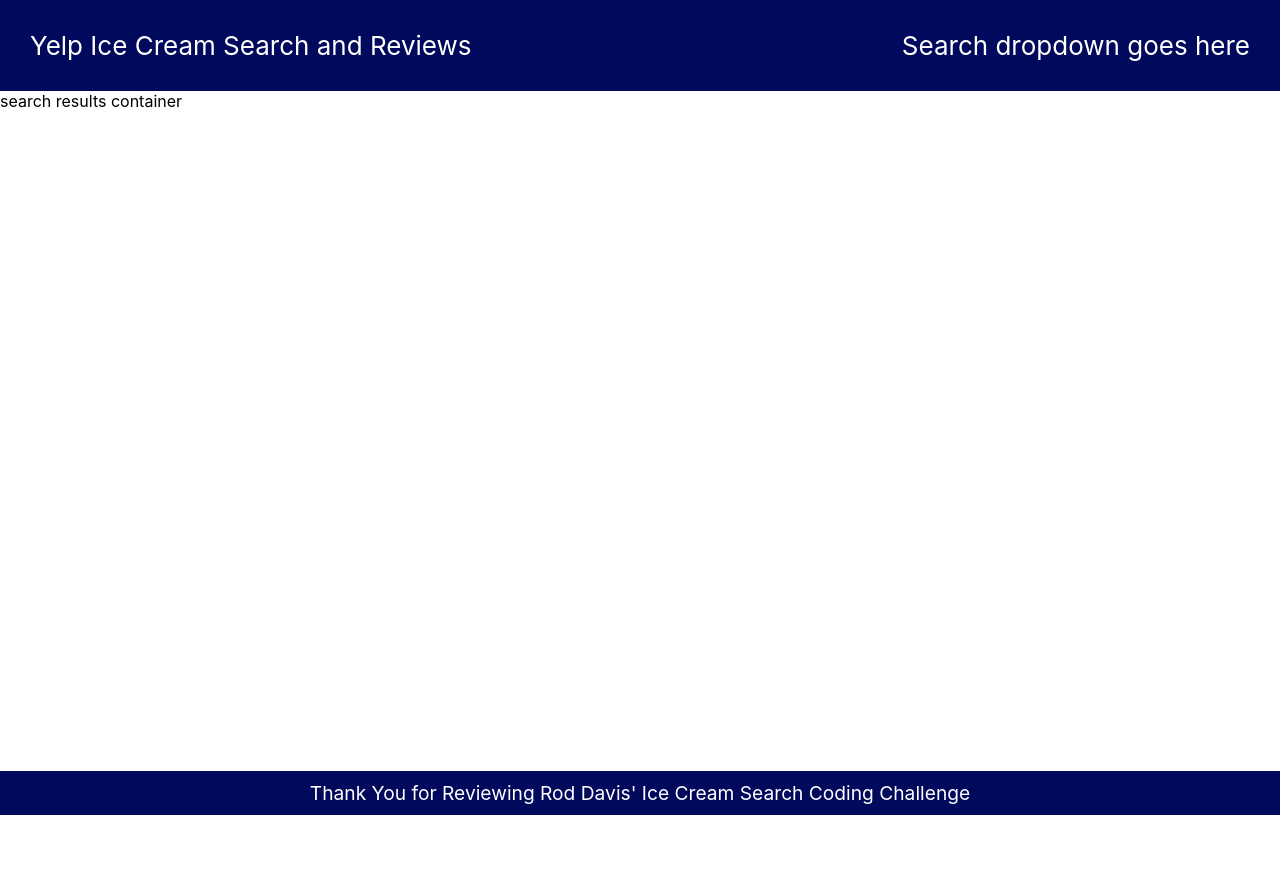
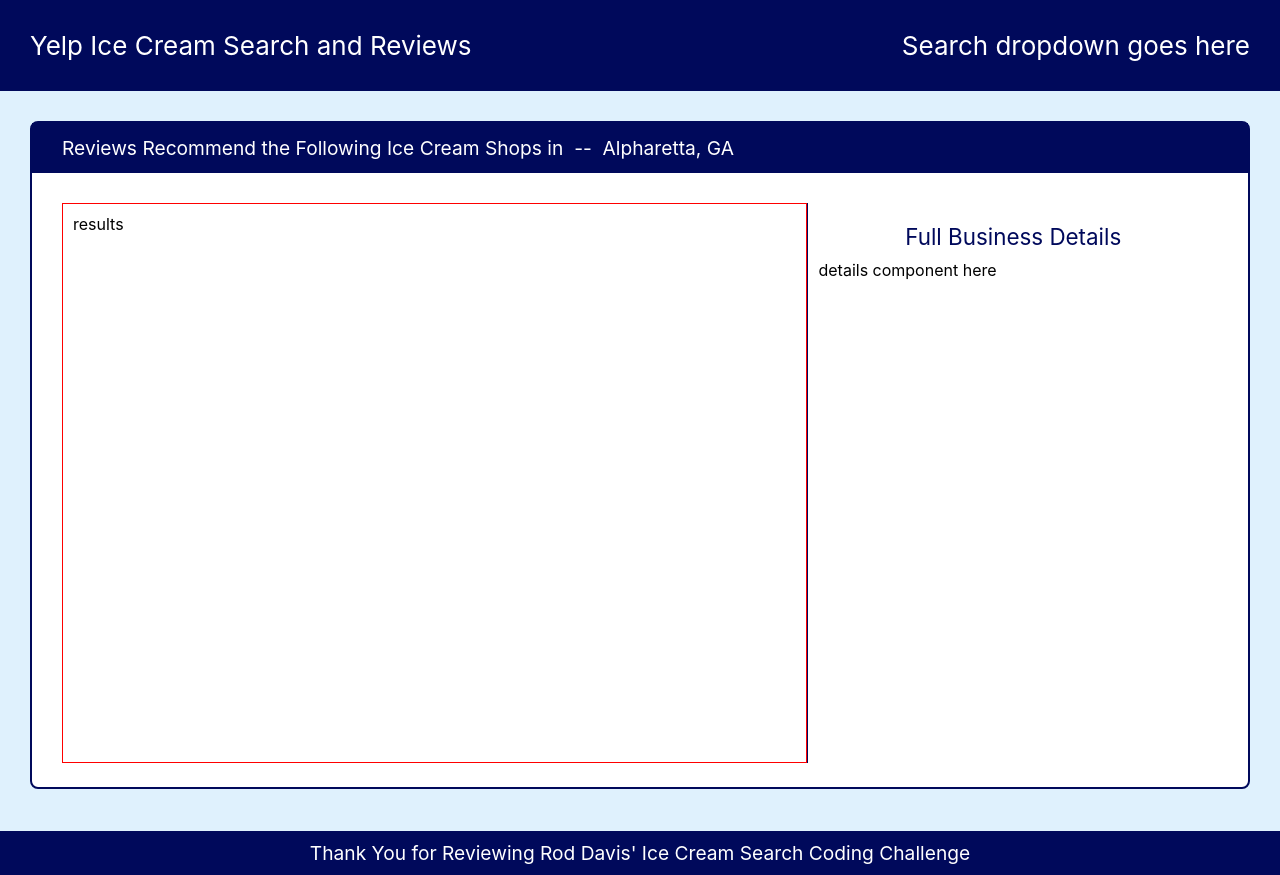
Before and after one commit to roddavis9/rod-davis-ice-cream-search, a React (Create React App) app: page / in a window 1280 px wide. Before the commit the page ends 815 px from the top, so only its background shows below. Built offline with nearby package versions, Linux system fonts and the light colour scheme; no server answers.

Commit message:
feature/display-search-results -- initial setup and styling of result related components

```diff
--- a/src/App.css
+++ b/src/App.css
@@ -16,9 +16,11 @@
 
 .main-container {
   display: flex;
-  width: 100%;
+  width: auto;
+  background-color: #DFF1FD;
   flex-direction: column;
   flex-grow: 1;
   align-items: stretch;
   height: 85vh;
+  padding: 30px;
 }
--- a/src/components/SearchResultsContainer/SearchResultsContainer.css
+++ b/src/components/SearchResultsContainer/SearchResultsContainer.css
@@ -1,3 +1,63 @@
+.detailsColumn {
+    display: flex;
+    justify-content: flex-start;
+    flex-direction: column;
+    border-left: 1px solid #00095B;
+    width: 35%;
+    padding: 10px;
+}
+
+.detailsHeader {
+    display: flex;
+    justify-content: center;
+    font-size: 1.4rem;
+    padding: 10px 0;
+    color: #00095B;
+}
+
 .results-container {
     display: flex;
+    width: auto;
+    border: 2px solid #00095B;
+    border-radius: 8px;
+    flex-direction: column;
+    flex-grow: 1;
+    align-items: stretch;
+    background-color: #fff;
+    max-height: 83vh;
 }
+
+.resultsColumn {
+    display: flex;
+    justify-content: flex-start;
+    flex-direction: column;
+    border: 1px solid red;
+    width: 65%;
+    padding: 10px;
+}
+
+.resultsDetailsColumns {
+    display: flex;
+    flex-direction: row;
+    padding: 30px;
+    min-height: 70vh;
+}
+
+.resultsDetailsContainer {
+    border: 1px solid red;
+    display: flex;
+    flex-direction: column;
+    flex-grow: 1;
+    align-items: stretch;
+    padding: 30px;
+}
+
+.searchSummaryBar {
+    display: flex;
+    align-items: center;
+    padding: 0 30px;
+    background-color: #00095B;
+    color: #fff;
+    font-size: 1.2rem;
+    min-height: 50px;
+}
--- a/src/components/SearchResultsContainer/SearchResultsContainer.js
+++ b/src/components/SearchResultsContainer/SearchResultsContainer.js
@@ -40,7 +40,20 @@
 
     return (
         <div className="results-container">
-            search results container
+            <div className="searchSummaryBar">
+                Reviews Recommend the Following Ice Cream Shops in&nbsp;&nbsp;--&nbsp;&nbsp;{currentLocation}
+            </div>
+            <div className="resultsAndDetailsContainer">
+                <div className="resultsDetailsColumns">
+                    <div className="resultsColumn">
+                        results
+                    </div>
+                    <div className="detailsColumn">
+                        <div className="detailsHeader">Full Business Details</div>
+                        <div>details component here</div>
+                    </div>
+                </div>
+            </div>
         </div>
     )
 }
```
